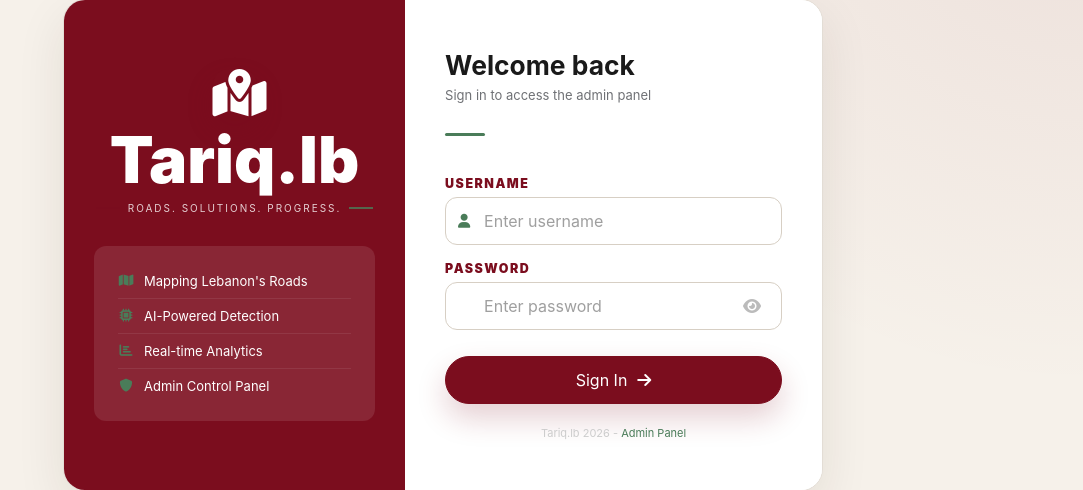
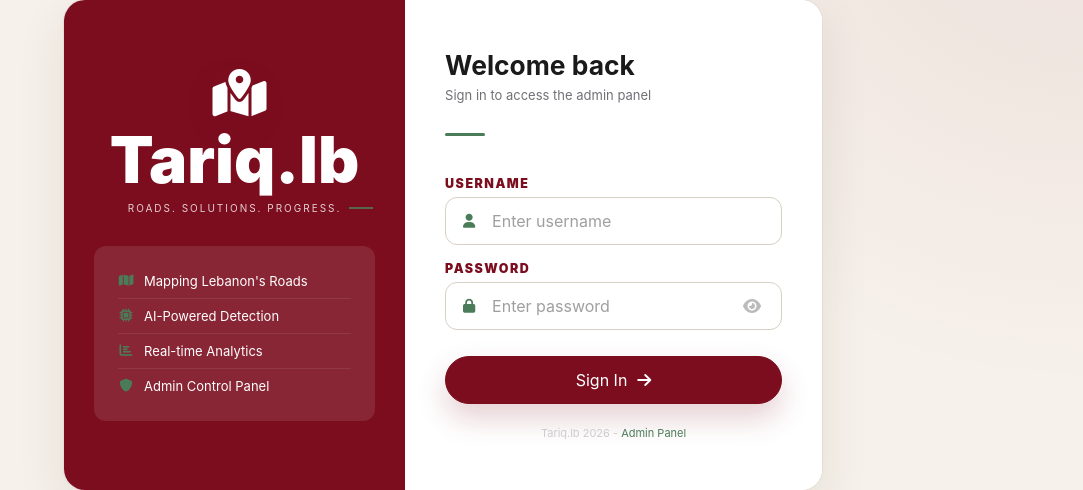
Before and after one commit to Gloria-Hleihel/TechTalks-Tariq.lb, a Flask app: page /admin/login in a window 1280 px wide. Shown: the part 155-645 px from the top of the page, without its empty margins (197-1280 px from the left). Run offline with Flask 3, Linux system fonts and the light colour scheme.

Commit message:
Refine admin password field icon

```diff
--- a/templates/admin/login.html
+++ b/templates/admin/login.html
@@ -159,16 +159,27 @@
 
         .input-wrapper .field-icon {
             position: absolute;
-            left: 13px;
+            left: 14px;
             top: 50%;
+            z-index: 2;
+            width: 20px;
+            display: inline-flex;
+            align-items: center;
+            justify-content: center;
             transform: translateY(-50%);
             color: #4a7c59;
             font-size: 14px;
+            pointer-events: none;
+        }
+
+        .input-wrapper .field-icon i {
+            position: static;
+            transform: none;
         }
 
         input {
             width: 100%;
-            padding: 12px 40px 12px 38px;
+            padding: 12px 48px 12px 46px;
             border: 1.5px solid #e8e8e8;
             border-radius: 8px;
             font-size: 14px;
@@ -183,7 +194,7 @@
 
         .password-wrapper input {
             position: relative;
-            padding-right: 54px;
+            padding-right: 58px;
         }
 
         .toggle-eye {
@@ -316,13 +327,17 @@
                 <input type="hidden" name="_csrf_token" value="{{ csrf_token() }}">
                 <label>Username</label>
                 <div class="input-wrapper">
-                    <i class="fa-solid fa-user field-icon"></i>
+                    <span class="field-icon" aria-hidden="true">
+                        <i class="fa-solid fa-user"></i>
+                    </span>
                     <input type="text" name="username" placeholder="Enter username" required>
                 </div>
 
                 <label>Password</label>
                 <div class="input-wrapper password-wrapper">
-                    <i class="fa-solid fa-lock field-icon"></i>
+                    <span class="field-icon" aria-hidden="true">
+                        <i class="fa-solid fa-lock"></i>
+                    </span>
                     <input type="password" name="password" id="password" placeholder="Enter password" required>
                     <button
                         class="toggle-eye"
```
